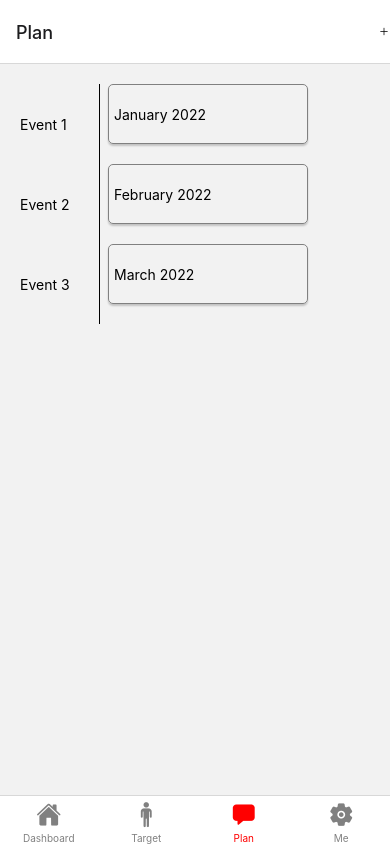
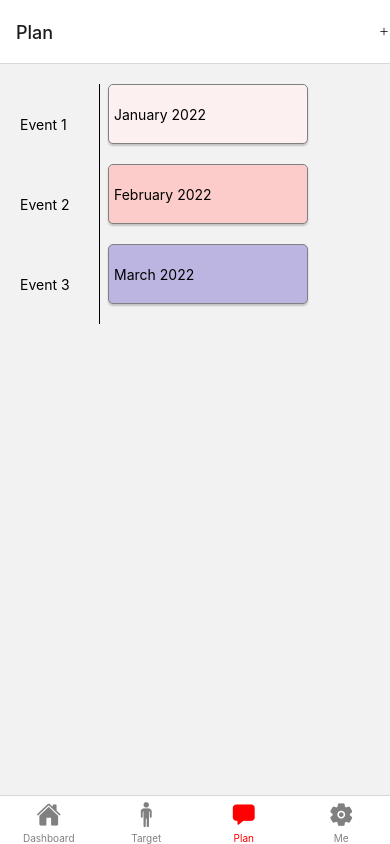
Before and after one commit to sunyuboalisa/SmallOKR, a React Native app in the folder SmallOKR_App/: screen /Plan in a window 390 px wide. Built offline with nearby package versions, Linux system fonts and the light colour scheme; no server answers.

Commit message:
配置颜色

```diff
--- a/SmallOKR_App/src/components/Card.tsx
+++ b/SmallOKR_App/src/components/Card.tsx
@@ -3,10 +3,11 @@ import React from 'react';
 interface CardProps {
   title: string;
   description: string;
+  color: string;
 }
-const Card = ({title, description}: CardProps) => {
+const Card = ({title, description, color}: CardProps) => {
   return (
-    <View style={styles.container}>
+    <View style={{...styles.container, backgroundColor: color}}>
       <View style={styles.circle} />
       <View style={{justifyContent: 'center', margin: 5}}>
         <Text style={styles.titleFont}>{title}</Text>
@@ -26,7 +27,6 @@ const styles = StyleSheet.create({
     padding: 10,
     margin: 10,
   },
-  /* StyleSheet */
   circle: {
     borderWidth: 1,
     width: 80,
--- a/SmallOKR_App/src/components/Dashboard.tsx
+++ b/SmallOKR_App/src/components/Dashboard.tsx
@@ -1,13 +1,12 @@
-import {StyleSheet} from 'react-native';
+import {StyleSheet, View} from 'react-native';
 import React from 'react';
 import GalaxyGraph from './GalaxyGraph';
-import {SafeAreaView} from 'react-native-safe-area-context';
 
 const Dashboard = () => {
   return (
-    <SafeAreaView style={styles.container} >
+    <View style={styles.container} >
       <GalaxyGraph />
-    </SafeAreaView>
+    </View>
   );
 };
 
--- a/SmallOKR_App/src/components/GalaxyGraph.tsx
+++ b/SmallOKR_App/src/components/GalaxyGraph.tsx
@@ -1,6 +1,7 @@
 import React, {useState} from 'react';
 import {PanResponder, GestureResponderEvent} from 'react-native';
 import Svg, {Circle, Line} from 'react-native-svg';
+import { getColor } from '../theme';
 
 interface Node {
   id: number;
@@ -64,7 +65,7 @@ const GalaxyGraph: React.FC = () => {
           cx={node.x}
           cy={node.y}
           r={20}
-          fill={selectedNodeId === node.id ? 'red' : 'blue'}
+          fill={selectedNodeId === node.id ? 'red' : getColor(node.id)}
           {...(selectedNodeId === node.id ? panResponder.panHandlers : {})}
         />
       ))}
--- a/SmallOKR_App/src/components/Me.tsx
+++ b/SmallOKR_App/src/components/Me.tsx
@@ -1,12 +1,53 @@
-import {Text, View} from 'react-native';
+import {Image, Pressable, StyleSheet, Text, View} from 'react-native';
 import React from 'react';
 
+interface MenuItemProps {
+  title: string;
+}
+const MenuItem = ({title}: MenuItemProps) => {
+  return (
+    <Pressable style={styles.menuItemContainer}>
+      <Text>{title}</Text>
+    </Pressable>
+  );
+};
 const Me = () => {
   return (
     <View>
-      <Text>Settings</Text>
+      <View style={styles.container}>
+        <Image style={styles.circle} />
+      </View>
+      <View style={styles.menuContainer}>
+        <MenuItem title="统计信息" />
+        <MenuItem title="设置" />
+      </View>
     </View>
   );
 };
 
 export default Me;
+
+const styles = StyleSheet.create({
+  container: {
+    alignItems: 'center',
+    padding: 20,
+  },
+  menuItemContainer: {
+    borderWidth: 1,
+    width: '100%',
+    minHeight: 50,
+    justifyContent: 'center',
+    paddingHorizontal: 5,
+  },
+  menuContainer: {
+    alignItems: 'flex-start',
+    padding: 10,
+  },
+  circle: {
+    alignContent: 'center',
+    borderWidth: 1,
+    width: 80,
+    height: 80,
+    borderRadius: 1000,
+  },
+});
--- a/SmallOKR_App/src/components/Target.tsx
+++ b/SmallOKR_App/src/components/Target.tsx
@@ -5,6 +5,7 @@ import Ionicons from 'react-native-vector-icons/Ionicons';
 import {NavigationProp, useNavigation} from '@react-navigation/native';
 import {TargetContext} from '../state/TargetContext';
 import {Card} from './Card';
+import {getColor} from '../theme';
 
 const TargetHeaderRight = () => {
   const navigation =
@@ -22,8 +23,14 @@ const Target = function () {
     <SafeAreaView style={styles.container}>
       <FlatList
         keyExtractor={(item, index) => item.name + index}
-        renderItem={({item}) => {
-          return <Card description={item.description} title={item.name} />;
+        renderItem={({item, index}) => {
+          return (
+            <Card
+              color={getColor(index)}
+              description={item.description}
+              title={item.name}
+            />
+          );
         }}
         data={targetContext}
       />
--- a/SmallOKR_App/src/components/TimeLine.tsx
+++ b/SmallOKR_App/src/components/TimeLine.tsx
@@ -1,22 +1,29 @@
 import {FlatList, StyleSheet, Text, View} from 'react-native';
 import React from 'react';
+import {getColor} from '../theme';
 
 type DataType = {
   dateTime: string;
   title: string;
 };
 
+type ItemProps = {
+  dateTime: string;
+  title: string;
+  color: string;
+};
+
 interface TimeLineProps {
   data: DataType[];
 }
 
-const Item = ({dateTime, title}: DataType) => {
+const Item = ({dateTime, title, color}: ItemProps) => {
   return (
     <View style={styles.rowContainer}>
       <View style={styles.timeContainer}>
         <Text>{dateTime}</Text>
       </View>
-      <View style={styles.titleContainer}>
+      <View style={{...styles.titleContainer, backgroundColor: color}}>
         <Text>{title}</Text>
       </View>
     </View>
@@ -29,8 +36,14 @@ const TimeLine = ({data}: TimeLineProps) => {
       <FlatList
         data={data}
         keyExtractor={(item, index) => item.title + index}
-        renderItem={({item}) => {
-          return <Item dateTime={item.dateTime} title={item.title} />;
+        renderItem={({item, index}) => {
+          return (
+            <Item
+              color={getColor(index)}
+              dateTime={item.dateTime}
+              title={item.title}
+            />
+          );
         }}
       />
     </View>
@@ -58,7 +71,7 @@ const styles = StyleSheet.create({
   },
   titleContainer: {
     minHeight: 30,
-    height:60,
+    height: 60,
     width: 200,
     padding: 5,
     fontSize: 22,
--- /dev/null
+++ b/SmallOKR_App/src/theme.ts
@@ -0,0 +1,16 @@
+const colors = [
+  '#fcf1f0',
+  '#fccccb',
+  '#bdb5e1',
+  '#b0d992',
+  '#f9d580',
+  '#99b0e9',
+];
+export const getColor = (index: number) => {
+  const len = colors.length;
+  if (len !== 0) {
+    let inde = index % len;
+    return colors[inde];
+  }
+  return 'white';
+};
```
